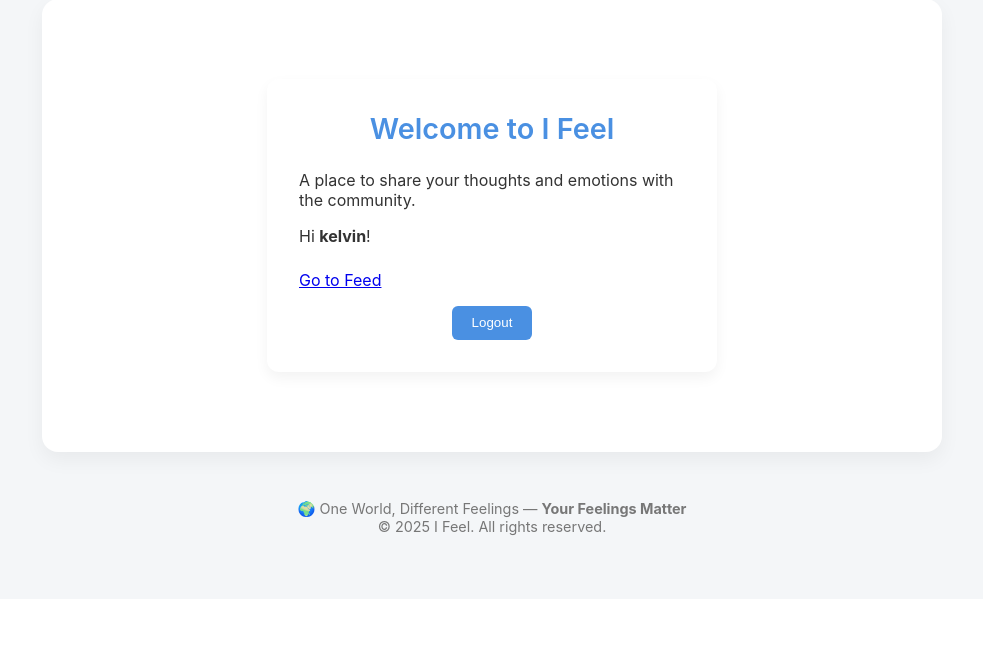
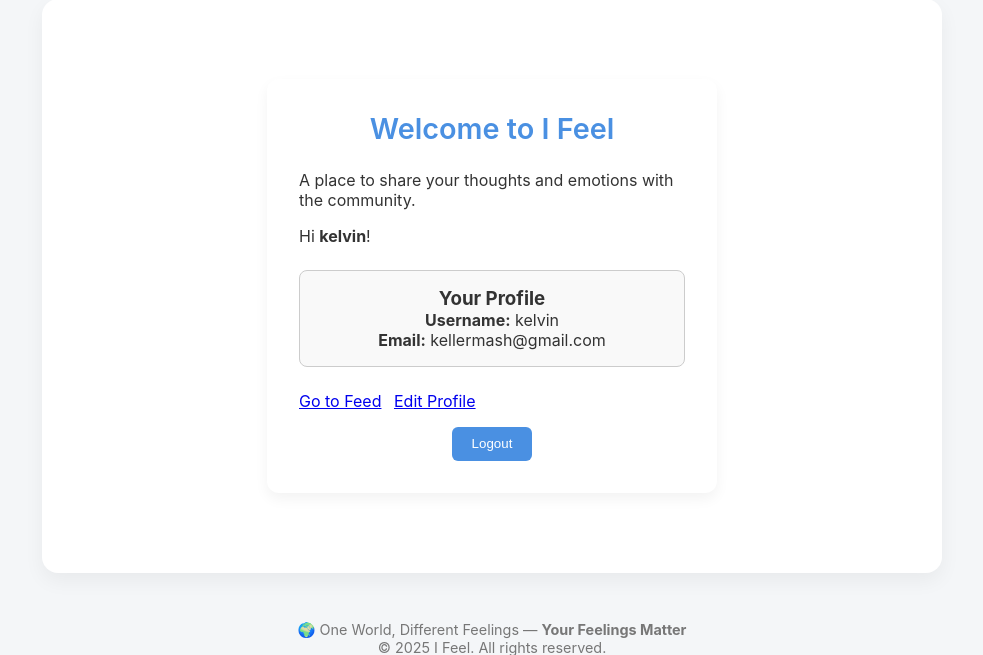
Before and after one commit to 2keller/capstoneProject_l_feel, a Django app: page / in a window 1280 px wide. Shown: the part 201-856 px from the top of the page, without its empty margins (148-1131 px from the left). Before the commit the page ends 737 px from the top, so only its background shows below. Run offline with Django 5.2, Linux system fonts and the light colour scheme; a user stored in the database is signed in.

Commit message:
revambed the homepage and profile page

```diff
--- a/core/templates/core/homepage.html
+++ b/core/templates/core/homepage.html
@@ -1,6 +1,6 @@
 {% extends "base.html" %}
 
-{% block title %}HOME{% endblock %}
+{% block title %}Home | Profile{% endblock %}
 
 {% block content %}
 <div class="form-container">
@@ -10,10 +10,30 @@
   {% if user.is_authenticated %}
     <p class="text-center" style="margin-top:1rem;">Hi <strong>{{ user.username }}</strong>!</p>
 
-    <div class="text-center" style="margin-top:1.5rem;">
-      <a href="{% url 'feed' %}" class="btn-primary">Go to Feed</a>
+    <!-- Profile Information -->
+    <div class="profile-info" style="margin-top: 1.5rem; text-align:center; padding:1rem; border:1px solid #ccc; border-radius:8px; background-color:#f9f9f9;">
+      <h3>Your Profile</h3>
+      <p><strong>Username:</strong> {{ user.username }}</p>
+      <p><strong>Email:</strong> {{ user.email }}</p>
+      {% if user.profile.bio %}
+        <p><strong>Bio:</strong> {{ user.profile.bio }}</p>
+      {% endif %}
+      {% if user.profile.avatar %}
+        <p><strong>Avatar:</strong></p>
+        <img src="{{ user.profile.avatar.url }}" alt="Avatar" style="width:100px; height:100px; border-radius:50%;">
+      {% endif %}
+      {% if user.profile.date_of_birth %}
+        <p><strong>Date of Birth:</strong> {{ user.profile.date_of_birth }}</p>
+      {% endif %}
     </div>
 
+    <!-- Navigation buttons -->
+    <div class="text-center" style="margin-top:1.5rem;">
+      <a href="{% url 'feed' %}" class="btn-primary" style="margin-right:0.5rem;">Go to Feed</a>
+      <a href="{% url 'edit_profile' %}" class="btn-primary">Edit Profile</a>
+    </div>
+
+    <!-- Logout button -->
     <form action="{% url 'logout' %}" method="post" style="margin-top:1rem; text-align:center;">
       {% csrf_token %}
       <button type="submit" class="btn-primary">Logout</button>
--- a/core/views.py
+++ b/core/views.py
@@ -9,6 +9,7 @@ from django.views.generic import UpdateView
 from django.contrib.auth.mixins import LoginRequiredMixin
 import logging
 from django.contrib.auth import login
+
 
 
 logger = logging.getLogger(__name__)
```
Also changed, not shown: core/templates/core/feed.html (+8 -0 lines), core/templates/core/profile.html (deleted, +0 -7 lines).
